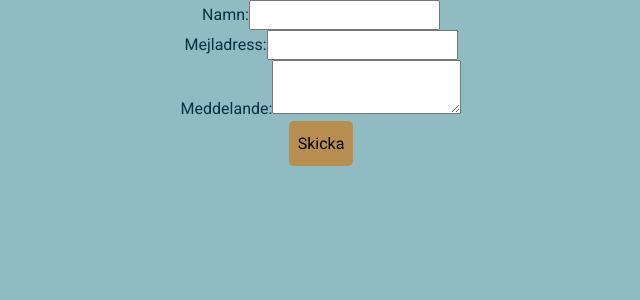
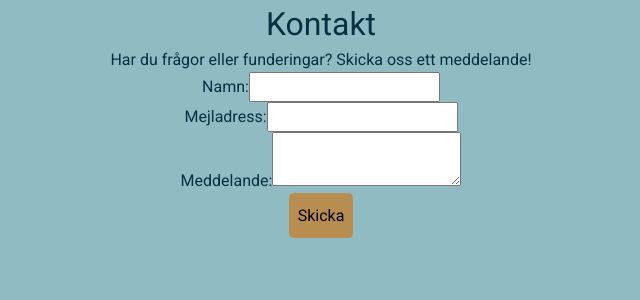
Before and after one commit to tittieth/Final_Project, a React (Vite) app: page /contact in a window 1280 px wide. Shown: the top 300 px of the page, without its empty margins (319-959 px from the left). Built offline with nearby package versions, Linux system fonts and the light colour scheme; a web font is replaced by a local one.

Commit message:
Add: information text

```diff
--- a/src/components/Contact.tsx
+++ b/src/components/Contact.tsx
@@ -51,6 +51,8 @@ const Contact = () => {
 
   return (
     <>
+      <h1>Kontakt</h1>
+      <p>Har du frågor eller funderingar? Skicka oss ett meddelande!</p>
       <form onSubmit={handleSubmit}>
         <div>
           <label>
```
